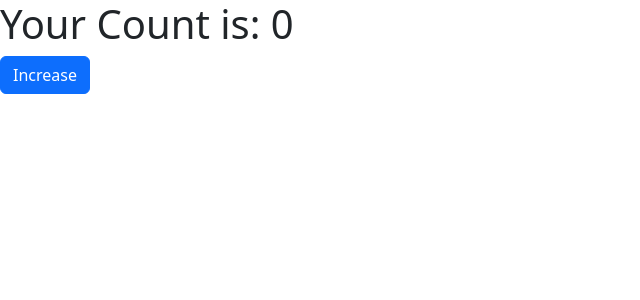
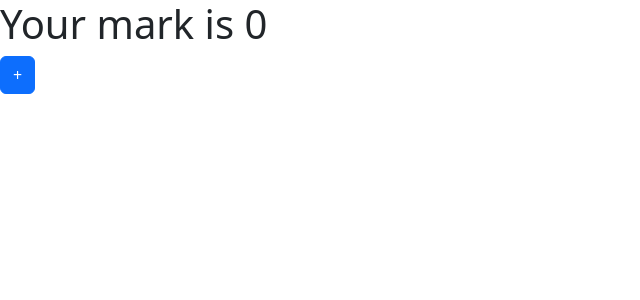
Before and after one commit to alaminuixd/react-tutorial-0.1, a React (Vite) app: page / in a window 1280 px wide. Shown: the top 300 px of the page, without its empty margins (0-640 px from the left). Built offline with nearby package versions, Linux system fonts and the light colour scheme.

Commit message:
state in component initial commit

```diff
--- a/src/App.jsx
+++ b/src/App.jsx
@@ -1,10 +1,9 @@
 import React from "react";
-import EventBinding from "./components/12-state-in-class/02-eventBinding/EventBinding";
-
+import UseState1 from "./components/13-state-in-component/01-useState/UseState1";
 function App() {
   return (
     <div>
-      <EventBinding />
+      <UseState1 />
     </div>
   );
 }
--- a/src/components/12-state-in-class/02-eventBinding/EventBinding.jsx
+++ b/src/components/12-state-in-class/02-eventBinding/EventBinding.jsx
@@ -10,7 +10,7 @@ export default class EventBinding extends Component {
     this.handleClick = this.handleClick.bind(this);
   }
   /*
-  //* Note: ES6 Arrow function
+  //* Note: ES6 Arrow function doesn't need event bindings
   handleClick = () => {
     this.setState(
       {
@@ -20,7 +20,7 @@ export default class EventBinding extends Component {
     );
   };
   */
-  //* Note: Regular function you need to bind(this)
+  //* Note: Event binding is used for regular functions to bind(this)
   handleClick() {
     this.setState(
       {
--- /dev/null
+++ b/src/components/13-state-in-component/01-useState/UseState1.jsx
@@ -0,0 +1,16 @@
+import { useState } from "react";
+import Button from "react-bootstrap/Button";
+export default function UseState1() {
+  const [count, setCount] = useState(0);
+  const handleClick = () => {
+    setCount(count + 1);
+  };
+  return (
+    <div>
+      <h1>Your mark is {count}</h1>
+      <Button variant="primary" size="md" onClick={handleClick}>
+        +
+      </Button>
+    </div>
+  );
+}
```
